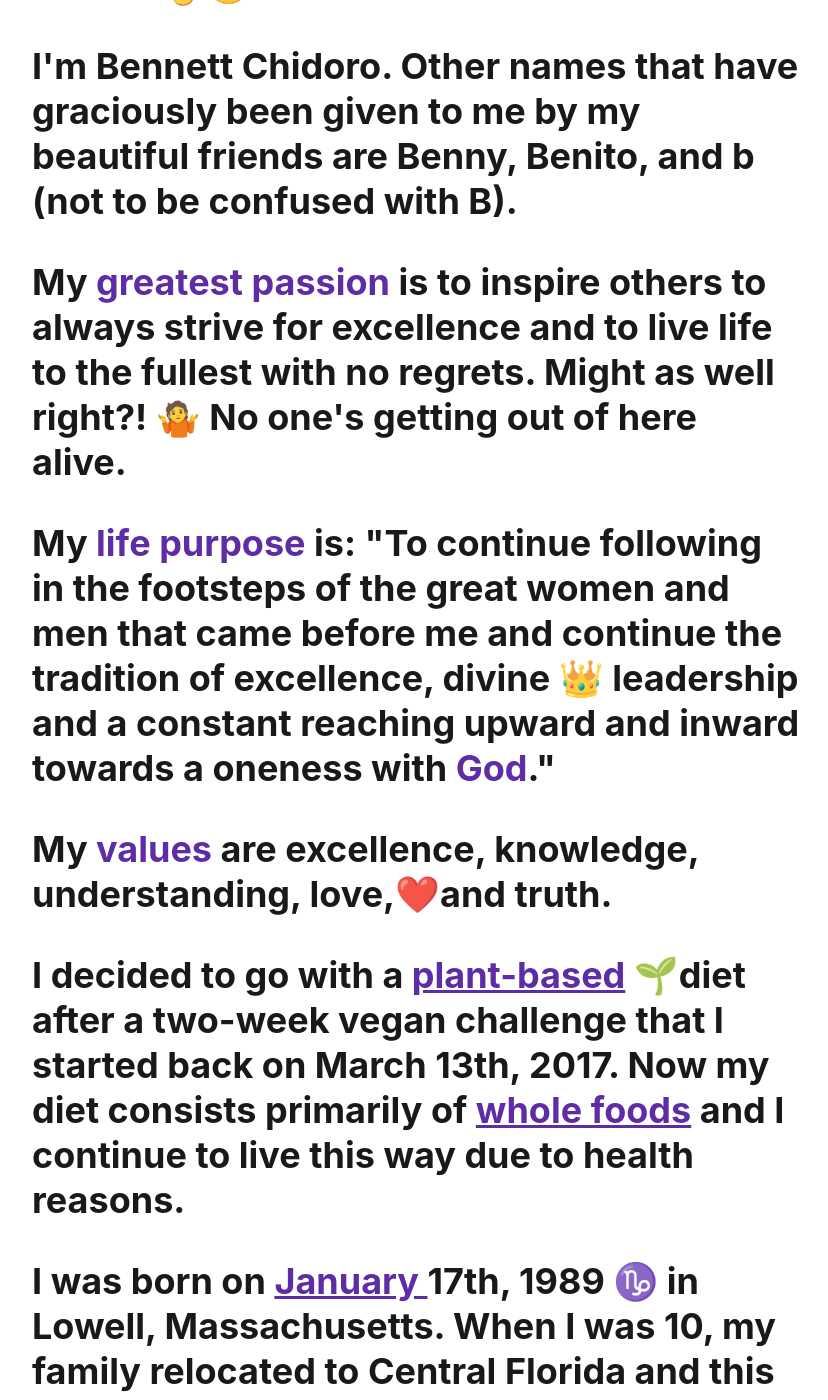
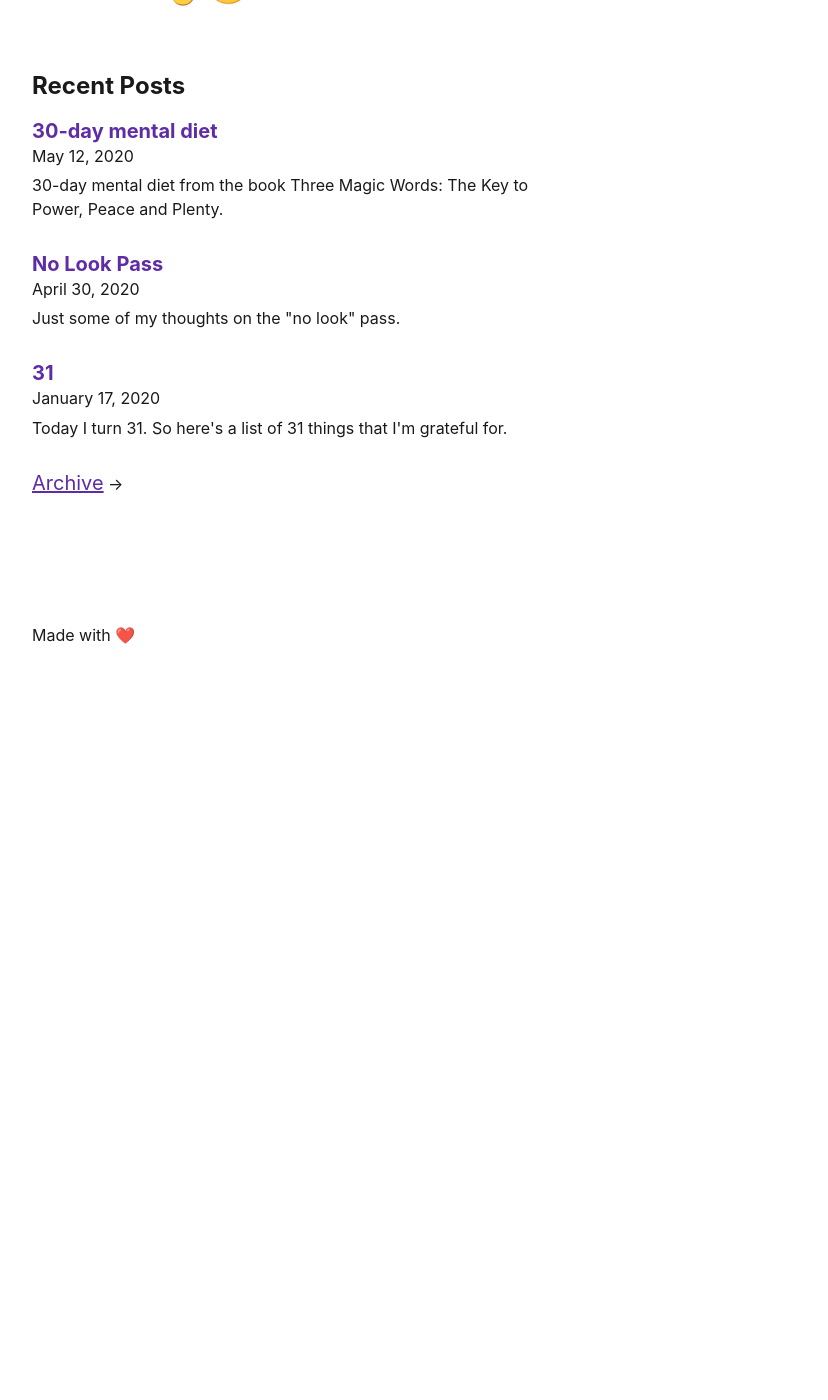
Before and after one commit to bennettchidoro/bc3209.github.io, a Jekyll site: the page built from _pages/index.html, in a window 1280 px wide and 1400 px high, scrolled down 257 px. Shown: the whole window, without its empty margins (0-828 px from the left). Built offline with Jekyll 4.4.1, drawn with Linux system fonts in a browser that asks for light colours; nearby versions of some CDN libraries; after the commit the page ends 968 px from its top, so only the background shows below that; some of the changed text lies outside the part shown.

Commit message:
comment out words

```diff
--- a/_layouts/default.html
+++ b/_layouts/default.html
@@ -8,12 +8,12 @@
 
     <div class="black-90 b f2 mw7 mh4 mv5 lh-title">
       <p>Peace! ✌️🙂</p>
-      <p>I'm Bennett Chidoro.  Other names that have graciously been given to me by my beautiful friends are Benny, Benito, and b (not to be confused with B).</p>
-      <p>My <span class="purple">greatest passion</span> is to inspire others to always strive for excellence and to live life to the fullest with no regrets. Might as well right?! 🤷 No one's getting out of here alive.</p>
-      <p>My <span class="purple">life purpose</span> is: "To continue following in the footsteps of the great women and men that came before me and continue the tradition of excellence, divine 👑 leadership and a constant reaching upward and inward towards a oneness with <span class="purple">God</span>."</p>
-      <p>My <span class="purple">values</span> are excellence, knowledge, understanding, love,❤️and truth.</p>
-      <p>I decided to go with a <a class="purple dim" href="https://en.wikipedia.org/wiki/Plant-based_diet">plant-based</a> 🌱diet after a two-week vegan challenge that I started back on March 13th, 2017. Now my diet consists primarily of <a class="purple dim" href="https://en.wikipedia.org/wiki/Whole_food">whole foods</a> and I continue to live this way due to health reasons.</p>
-      <p>I was born on <a class="purple dim" href="https://cafeastrology.com/articles/capricornmanlove.html"> January </a>17th, 1989 ♑️ in Lowell, Massachusetts. When I was 10, my family relocated to Central Florida and this is where I spent most of my years up until I was 20.</p>
+<!--       <p>I'm Bennett Chidoro.  Other names that have graciously been given to me by my beautiful friends are Benny, Benito, and b (not to be confused with B).</p> -->
+<!--       <p>My <span class="purple">greatest passion</span> is to inspire others to always strive for excellence and to live life to the fullest with no regrets. Might as well right?! 🤷 No one's getting out of here alive.</p> -->
+<!--       <p>My <span class="purple">life purpose</span> is: "To continue following in the footsteps of the great women and men that came before me and continue the tradition of excellence, divine 👑 leadership and a constant reaching upward and inward towards a oneness with <span class="purple">God</span>."</p> -->
+<!--       <p>My <span class="purple">values</span> are excellence, knowledge, understanding, love,❤️and truth.</p> -->
+<!--       <p>I decided to go with a <a class="purple dim" href="https://en.wikipedia.org/wiki/Plant-based_diet">plant-based</a> 🌱diet after a two-week vegan challenge that I started back on March 13th, 2017. Now my diet consists primarily of <a class="purple dim" href="https://en.wikipedia.org/wiki/Whole_food">whole foods</a> and I continue to live this way due to health reasons.</p> -->
+<!--       <p>I was born on <a class="purple dim" href="https://cafeastrology.com/articles/capricornmanlove.html"> January </a>17th, 1989 ♑️ in Lowell, Massachusetts. When I was 10, my family relocated to Central Florida and this is where I spent most of my years up until I was 20.</p> -->
     </div>
 
     <div class="mw7">
```
